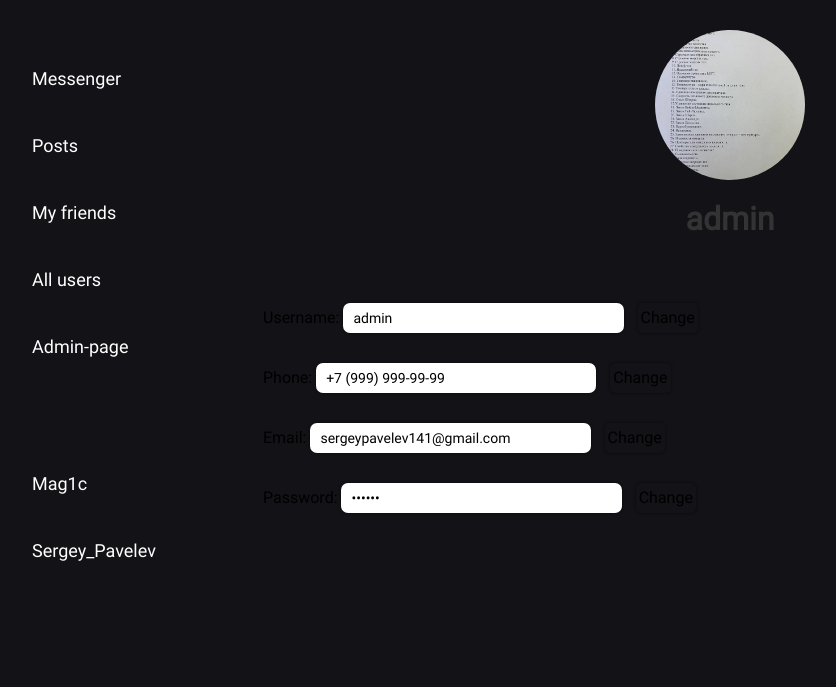
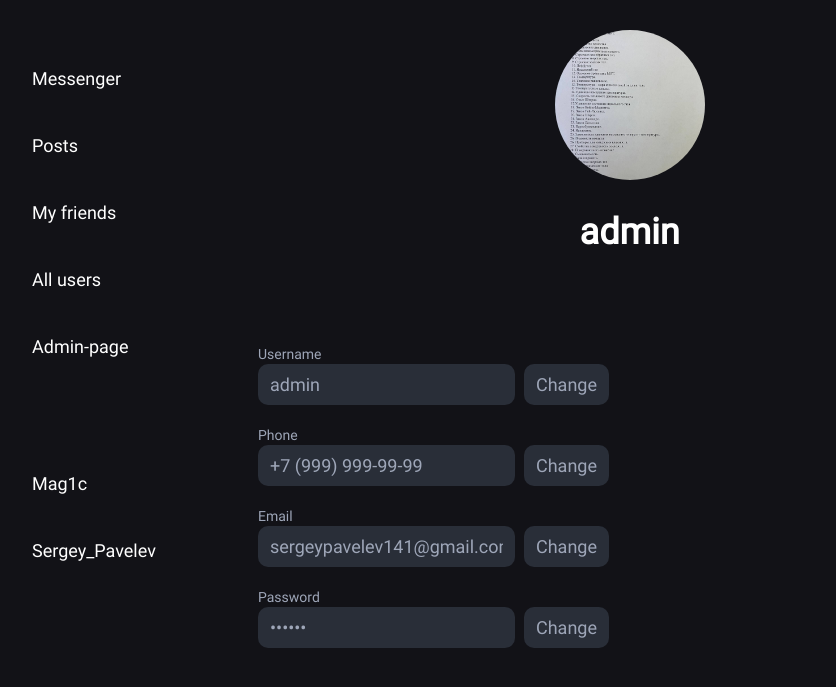
Before and after one commit to SergeyPavelev/Friends, a Django app: page /profile/2/ in a window 1280 px wide. Shown: the part 81-768 px from the top of the page, without its empty margins (38-874 px from the left). Run offline with Django 4.2, Linux system fonts and the light colour scheme; a user stored in the database is signed in; data comes from the database, SQL or seed files in the repository; both versions use the stored data as it was after the commit.

Commit message:
Finished castomizing the profile page

```diff
--- a/static/css/user_profile.css
+++ b/static/css/user_profile.css
@@ -1,15 +1,24 @@
-.top-of-page {
-    display: flex;
-    flex-direction: column;
-    align-items:center;
-    padding: 20px;
+.container {
+    position: relative;
+    height: 100%;
+    width: 100%;
+    color: #fff;
 }
 
-.add-profile-photo {
+.block-header {
+    padding: 20px;
+    display: flex;
+    position: relative;
+    left: -10%;
+    flex-direction: column;
+    align-items: center;
+}
+
+.block-load-photo {
     position: relative;
 }
 
-.picture {
+.block-load-photo .user-avatar {
     width: 150px;
     height: 150px;
     border-radius: 50%;
@@ -17,18 +26,18 @@
 }
 
 .upload-form {
+    display: flex;
     position: absolute;
     top: 0;
     left: 0;
-    width: 150px;
-    height: 150px;
-    background-color: rgba(0, 0, 0, 0.7);
-    display: flex;
     flex-direction: column;
     justify-content: center;
     align-items: center;
+    width: 150px;
+    height: 150px;
+    background-color: #292e38cc;
     opacity: 0;
-    transition: transfrom opacity .3s ease;
+    transition: opacity .3s ease;
     cursor: pointer;
     border-radius: 50%;
     object-fit: cover;
@@ -36,80 +45,98 @@
 
 .upload-form:hover {
     opacity: 1;
-    width: 150px;
-    height: 150px;
-    border-radius: 50%;
-    object-fit: cover;
 }
 
 .upload-label {
+    margin-bottom: 10px;
     color: #fff;
     font-size: 16px;
-    margin-bottom: 10px;
 }
 
 .upload-label:hover {
-  font-size: 18px;
+    color: #9EA6B8;
 }
 
 .upload-button {
+    margin-bottom: 10px;
     color: #fff;
     font-size: 16px;
-    margin-bottom: 10px;
     background: none;
     border: none;
 }
 
 .upload-button:hover {
-  font-size: 18px;
+    color: #9EA6B8;
 }
 
 .upload-input {
     display: none;
 }
 
-.profile-name {
-    font-size: 32px;
-    margin: 15px auto;
-    color: #333;
+.block-username {
+    margin: 20px;
+    padding: 5px;
+    font-size: 24px;
 }
 
-.additional-information-about-user {
-    margin: 15px;
+.block-profile-buttons {
+    margin: 5px;
+    padding: 5px;
+    display: flex;
+    flex-direction: column;
+    justify-content: center;
+    align-items: center;
+}
+
+.profile-button {
+    margin: 5px;
+    padding: 5px 10px;
+    color: #fff;
+    border: none;
+    border-radius: 10px;
+    background-color: #292e38;
+    transition: .1s;
+
+}
+
+.profile-button:hover {
+    box-shadow: 0 0 7px rgba(0, 0, 0, .5);
+}
+
+.link-to-messenger {
+    text-decoration: none;
+}
+
+.block-data-user {
+    padding: 20px;
+    display: flex;
+    flex-direction: column;
+}
+
+.block-info-profile {
+    margin: 15px 5px;
+    padding: 5px;
 }
 
 .user-data {
-    margin: 20px;
+    position: relative;
 }
 
-.additional-information-about-user .info-block {
-    display: block;
-}
-
-.additional-information-about-user .info-block button {
-    margin: 5px auto 5px 10px;
-    padding: 3px;
-    border: none;
-    box-shadow: -.1px .1px 3px 0px rgba(0, 0, 0, .5);
-    border-radius: 5px;
-    background: none;
-}
-
-.additional-information-about-user .info-block button:hover {
-    box-shadow: -.2px .2px 4px 0px rgba(0, 0, 0, .5);
+.profile-data-span {
+    position: absolute;
+    top: -20px;
+    font-size: 14px;
+    color: #9EA6B8;
 }
 
 .input-profile-data {
-    width: 30%;
-    height: 30px;
-    padding: 7px 10px;
-    font-size: 14px;
-    line-height: 1.5;
-    border-radius: 7px;
+    margin-right: 5px;
+    padding: 7px 12px;
+    font-size: 18px;
+    border-radius: 10px;
     border: none;
-    background: #fff;
-    color: #000;
-    box-shadow: -.1px .1px 3px 0px rgba(0, 0, 0, .5);
+    background: #292e38;
+    color: #9EA6B8;
 }
 
 .input-profile-data:focus {
@@ -117,41 +144,16 @@
     outline: none;
 }
 
-.div-message-profile-button {
-    margin: 5px auto;
-    padding: 3px;
-    display: flex;
-    align-items: center;
-    justify-content: center;
+.profile-data-button {
+    padding: 7px 12px;
+    font-size: 18px;
+    border-radius: 10px;
+    border: none;
+    background: #292e38;
+    color: #9EA6B8;
+    transition: .1s;
 }
 
-.href-message-profile {
-    text-decoration: none;
-    color: #000;
+.profile-data-button:hover {
+    box-shadow: 0 0 7px rgba(0, 0, 0, .5);
 }
-
-.message-profile-button {
-    margin: 5px auto;
-    padding: 3px;
-    border: none;
-    box-shadow: -.1px .1px 3px 0px rgba(0, 0, 0, .5);
-    border-radius: 5px;
-    background: none;
-}
-
-.message-profile-button:hover {
-    box-shadow: -.2px .2px 4px 0px rgba(0, 0, 0, .5);
-}
-
-.user-profile-button {
-    margin: 5px auto;
-    padding: 3px;
-    border: none;
-    box-shadow: -.1px .1px 3px 0px rgba(0, 0, 0, .5);
-    border-radius: 5px;
-    background: none;
-}
-
-.user-profile-button:hover {
-    box-shadow: -.2px .2px 4px 0px rgba(0, 0, 0, .5);
-}
--- a/templates/user_profile/user_profile.html
+++ b/templates/user_profile/user_profile.html
@@ -6,12 +6,13 @@
 {% endblock %}
 
 {% block content %}
-    <div class="top-of-page">
-        <div class="add-profile-photo">
+    <div class="container">
+        <div class="block-header">
+            <div class="block-load-photo">
                 {% if user.profile_photo %}
-                <img src="{{ user.profile_photo.url }}" alt="Profile Picture" class="picture">
+                    <img src="{{ user.profile_photo.url }}" alt="Profile Picture" class="user-avatar">
                 {% else %}
-                <img src="{% static 'img/null-profile-photo.jpg' %}" alt="Profile Picture" class="picture">
+                    <img src="{% static 'img/null-profile-photo.jpg' %}" alt="Profile Picture" class="user-avatar">
                 {% endif %}
 
                 {% if user == request.user %}
@@ -24,58 +25,52 @@
                 {% endif %}
             </div>
 
-        <div class="container-with-username">
-            <h2 class="profile-name">{{ user }}</h2>
+            <div class="block-username">
+                <h2 class="username">{{ user }}</h2>
             </div>
 
-        <div class="add-and-delete-user">
+            <div class="block-profile-buttons">
                 {% if user != request.user %}
                     {% if user in my_friends %}
                         <form action="{% url 'messenger:delete_from_friends' friend_id=user.id %}" method="post">
                             {% csrf_token %}
-                        <button class="user-profile-button" type="submit" name="Delete from friends">
-                            <p>Delete from friends</p>
-                        </button>
+                            <button class="profile-button" type="submit" name="Delete from friends">Delete from friends</button>
                         </form>
 
-                    <div class="div-message-profile-button">
-                        <a class="href-message-profile" href="{% url 'messenger:send_message' receiver_id=user.id %}">
-                            <button class="message-profile-button">
-                                Message
-                            </button>
+                        <div class="block-to-messenger-button">
+                            <a class="link-to-messenger" href="{% url 'messenger:send_message' receiver_id=user.id %}">
+                                <button class="profile-button">Message</button>
                             </a>
                         </div>
                     {% else %}
                         <form action="{% url 'messenger:add_to_friends' friend_id=user.id %}" method="post">
                             {% csrf_token %}
-                        <button class="user-profile-button" type="submit" name="Add to friends">
-                            <p>Add to friends</p>
-                        </button>
+                            <button class="profile-button" type="submit" name="Add to friends">Add to friends</button>
                         </form>
                     {% endif %}
                 {% endif %}
             </div>
         </div>
 
-    <div class="additional-information-about-user">
-        <div class="info-block">
+        <div class="block-data-user">
+            <div class="block-info-profile">
                 {% if user == request.user %}
                     <form action="{% url 'user_profile:profile' user_id=user.id %}" class="user-data" method="post">
                         {% csrf_token %}
-                    <label for="username">Username: </label>
+                        <span class="profile-data-span" for="username">Username</span>
                         <input type="text" placeholder="Username" class="input-profile-data" name="username" value="{{ user.username }}">
-                    <button type="submit" class="change-data-user" name="Change username">Change</button>
+                        <button type="submit" class="profile-data-button" name="Change username">Change</button>
                     </form>
                 {% endif %}
             </div>
 
-        <div class="info-block">
+            <div class="block-info-profile">
                 <form action="{% url 'user_profile:profile' user_id=user.id %}" class="user-data" method="post">
                     {% csrf_token %}
-                <label for="phone">Phone: </label>
+                    <span class="profile-data-span" for="phone">Phone</span>
                     {% if user == request.user %}
                         <input type="tel" placeholder="Phone" class="input-profile-data" name="phone" value="{{ user.phone }}">
-                    <button type="submit" class="change-data-user" name="Change phone">Change</button>
+                        <button type="submit" class="profile-data-button" name="Change phone">Change</button>
                     {% else %}
                         <input type="tel" placeholder="Phone" class="input-profile-data" name="phone" value="{{ user.phone }}" disabled>
                     {% endif %}
@@ -83,13 +78,13 @@
             </div>
 
             {% if user.email %}
-            <div class="info-block">
+                <div class="block-info-profile">
                     <form action="{% url 'user_profile:profile' user_id=user.id %}" class="user-data" method="post">
                         {% csrf_token %}
-                    <label for="email">Email: </label>
+                        <span class="profile-data-span" for="email">Email</span>
                         {% if user == request.user %}
                             <input type="email" placeholder="Email" class="input-profile-data" name="email" value="{{ user.email }}">
-                        <button type="submit" class="change-data-user" name="Change email">Change</button>
+                            <button type="submit" class="profile-data-button" name="Change email">Change</button>
                         {% else %}
                             <input type="email" placeholder="Email" class="input-profile-data" name="email" value="{{ user.email }}" disabled>
                         {% endif %}
@@ -98,13 +93,13 @@
             {% endif %}
 
             {% if user.birthday %}
-            <div class="info-block">
+                <div class="block-info-profile">
                     <form action="{% url 'user_profile:profile' user_id=user.id %}" class="user-data" method="post">
                         {% csrf_token %}
-                    <label for="birthday">Birthday: </label>
+                        <span class="profile-data-span" for="birthday">Birthday</span>
                         {% if user == request.user %}
                             <input type="text" placeholder="Birthday" class="input-profile-data" name="birthday" value="{{ user.birthday }}">
-                        <button type="submit" class="change-data-user" name="Change birthday">Change</button>
+                            <button type="submit" class="profile-data-button" name="Change birthday">Change</button>
                         {% else %}
                             <input type="text" placeholder="Birthday" class="input-profile-data" name="birthday" value="{{ user.birthday }}" disabled>
                         {% endif %}
@@ -112,15 +107,16 @@
                 </div>
             {% endif %}
 
-        <div class="info-block">
+            <div class="block-info-profile">
                 {% if user == request.user %}
                     <form action="{% url 'user_profile:profile' user_id=user.id %}" class="user-data" method="post">
                         {% csrf_token %}
-                    <label for="password">Password: </label>
+                        <span class="profile-data-span" for="password">Password</span>
                         <input type="password" placeholder="Password" class="input-profile-data" name="password" value="******">
-                    <button type="submit" class="change-data-user" name="Change password">Change</button>
+                        <button type="submit" class="profile-data-button" name="Change password">Change</button>
                     </form>
                 {% endif %}
             </div>
         </div>
+    </div>
 {% endblock %}
```
Also changed, not shown: db.sqlite3, media/Снимок_экрана_2024-09-24_134741.png (added). Lines whose indentation alone changed are shown as unchanged.
